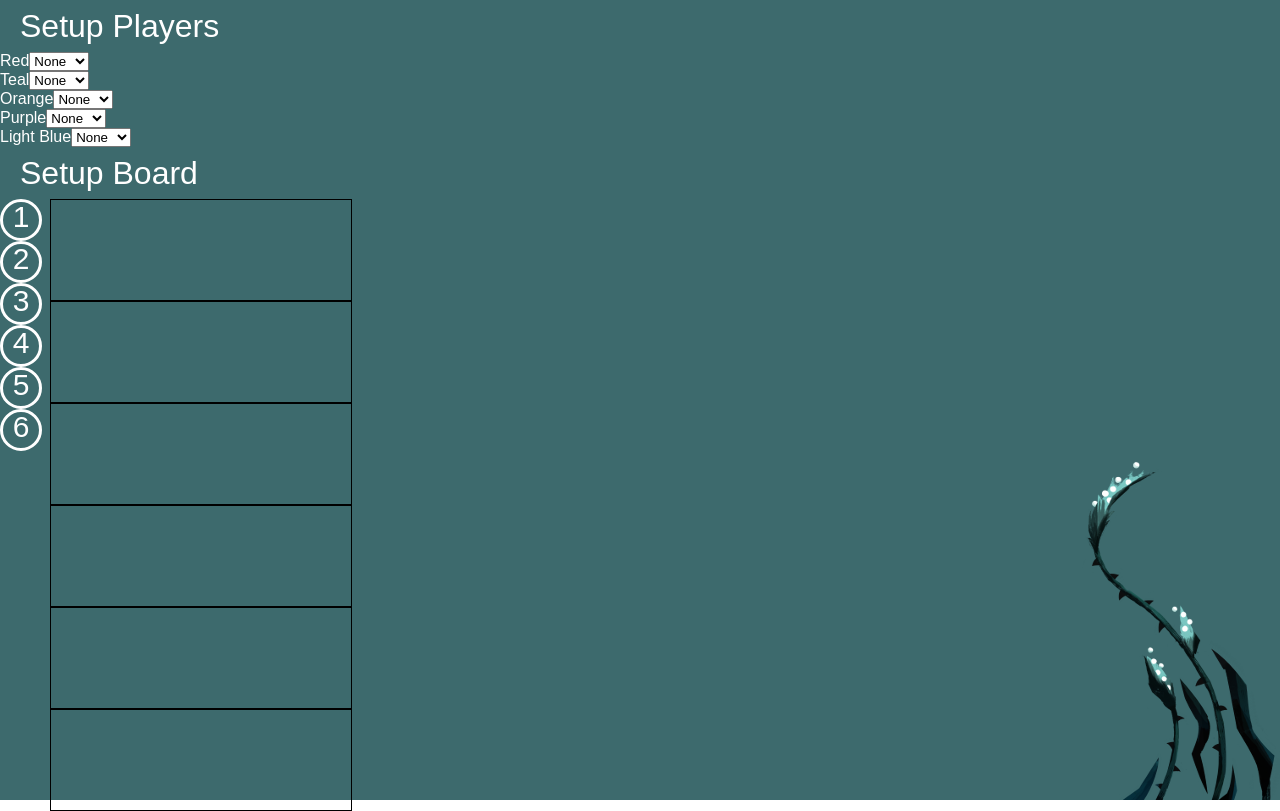
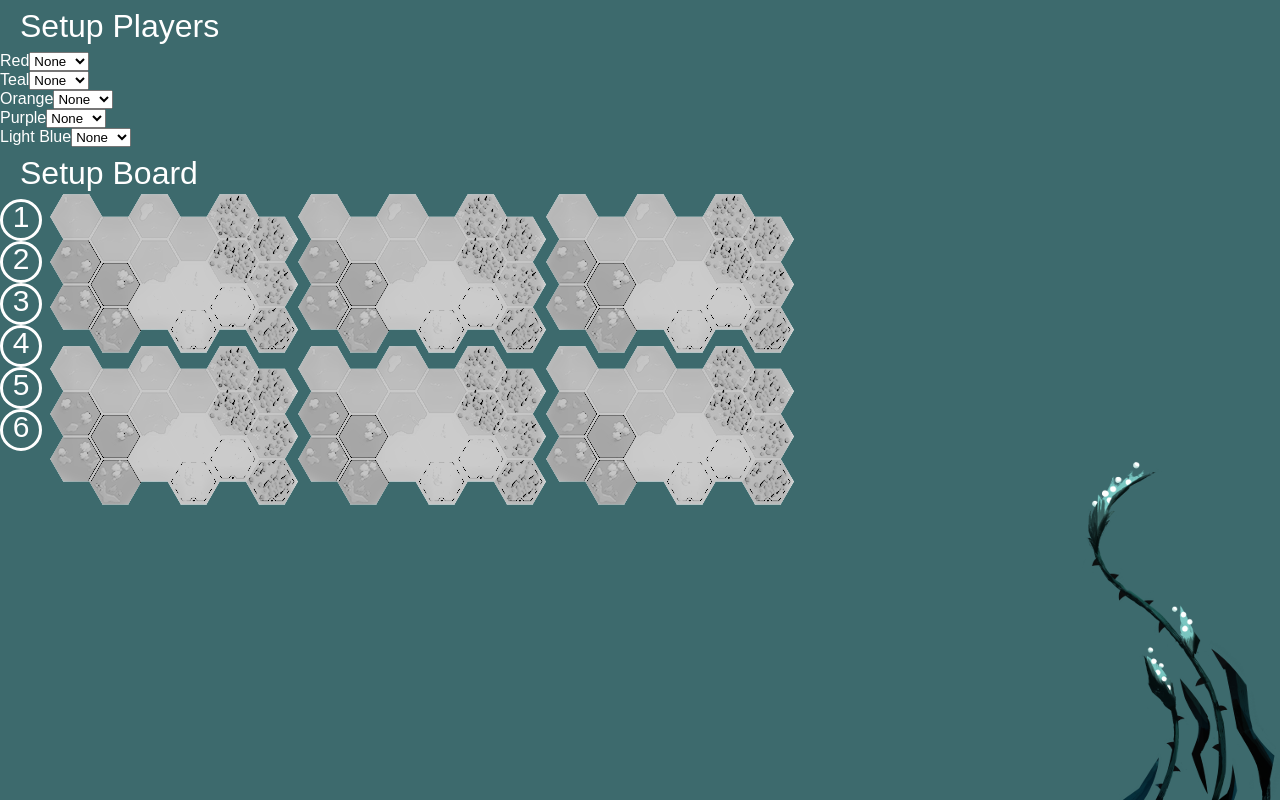
Before and after one commit to Deraj21/cryptid-bot, a React (Create React App) app: page /setup in a window 1280 px wide. Built offline with nearby package versions, Linux system fonts and the light colour scheme.

Commit message:
map chunks placable, rotatable

```diff
--- a/src/App.css
+++ b/src/App.css
@@ -93,24 +93,54 @@ h1 {
   background-repeat: no-repeat;
 }
 
+.SetupPage {
+  background-color: #BADDA55;
+}
+
 .BoardSetup .board-container {
   display: flex;
 }
 .BoardSetup .board-container .numbers-container {
   min-width: 50px;
 }
-.BoardSetup .board-container .draggable-number {
+.BoardSetup .board-container .numbers-container .draggable-number {
   font-size: 30px;
   border: 3px solid white;
   border-radius: 50%;
   width: 1.2em;
   height: 1.2em;
   text-align: center;
+  cursor: grab;
 }
-.BoardSetup .board-container .map-chunk {
-  height: 100px;
-  width: 300px;
-  border: 1px solid black;
+.BoardSetup .board-container .chunks-container {
+  display: flex;
+  flex-wrap: wrap;
+  max-width: 930px;
+}
+.BoardSetup .board-container .chunks-container .map-chunk {
+  margin: -5px 0px;
+}
+.BoardSetup .board-container .chunks-container .map-chunk .chunk-image {
+  cursor: grab;
+  transform: rotate(0deg);
+  transition-delay: 0.1s;
+  transition-duration: 0.3s;
+}
+.BoardSetup .board-container .chunks-container .map-chunk .chunk-image:hover {
+  transform: scale(1.05);
+  filter: brightness(1.2);
+}
+.BoardSetup .board-container .chunks-container .map-chunk .draggedOver {
+  transform: scale(1.05);
+  filter: brightness(1.2);
+}
+.BoardSetup .board-container .chunks-container .map-chunk .chunk-image-placeholder {
+  cursor: pointer;
+}
+.BoardSetup .board-container .chunks-container .map-chunk .chunk-image.rotated {
+  transition-delay: 0.1s;
+  transition-duration: 0.3s;
+  transform: rotate(180deg);
 }
 
 /*# sourceMappingURL=App.css.map */
--- a/src/components/BoardSetup.js
+++ b/src/components/BoardSetup.js
@@ -1,7 +1,9 @@
 import { useSelector, useDispatch } from "react-redux"
 import { slotDraggingChunk, updateDraggingChunk } from "../config/boardSlice"
+import MapChunk from "./MapChunk"
 
 export default function BoardSetup() {
+    // ducks
     const boardSetup = useSelector(s => s.board.boardSetup)
     const draggingChunk = useSelector(s => s.board.draggingChunk)
     const availableChunks = useSelector(s => s.board.availableChunks)
@@ -13,7 +15,10 @@ export default function BoardSetup() {
                 <div key={`key${i}`}
                     draggable="true"
                     className="draggable-number"
-                    onDragStart={ e => { dispatch(updateDraggingChunk(n)) } }
+                    onDragStart={ e => {
+                        dispatch(updateDraggingChunk(n))
+                        e.dataTransfer.setData("text/plain", "")
+                    }}
                 >
                     <p>{n + 1}</p>
                 </div>
@@ -23,20 +28,13 @@ export default function BoardSetup() {
     let mapChunks = boardSetup
         .map((chunk, index) => {
             return (
-                <div className="map-chunk"
-                    droppable="true"
-                    id={`mapchunk-${chunk}`} key={`key-${index}`}
-                    style={{ backgroundImage: chunk ? `url(../media/board-chunks/${1}.png)` : ''}}
-                    onDragEnter={e => e.preventDefault()}
-                    onDragOver={e => e.preventDefault()}
-                    onDrop={e => {
-                        dispatch(slotDraggingChunk(index))
-                    }}
-                >
-                    <p>{chunk !== null ? chunk+1 : ''}</p>
-                </div>
+                <MapChunk key={index} chunkId={chunk.chunkId} index={index} rotated={chunk.rotated} />
             )
         })
+
+    console.log(
+        boardSetup.map(chunk => chunk.chunkId + " " + chunk.rotated).join('\n')
+    )
 
     return (
         <div className="BoardSetup">
--- /dev/null
+++ b/src/components/MapChunk.js
@@ -0,0 +1,79 @@
+import { useState } from "react"
+import { useSelector, useDispatch } from "react-redux"
+import { slotDraggingChunk, updateDraggingChunk, removeChunk, rotateChunk } from "../config/boardSlice"
+
+import chunk_image_0 from "../media/board-chunks/0.png"
+import chunk_image_1 from "../media/board-chunks/1.png"
+import chunk_image_2 from "../media/board-chunks/2.png"
+import chunk_image_3 from "../media/board-chunks/3.png"
+import chunk_image_4 from "../media/board-chunks/4.png"
+import chunk_image_5 from "../media/board-chunks/5.png"
+import placeholderChunk from "../media/board-chunks/placeholder.png"
+
+const chunkImages = [ chunk_image_0, chunk_image_1, chunk_image_2, chunk_image_3, chunk_image_4, chunk_image_5 ]
+
+export default function MapChunk(props) {
+    // ducks
+    const dispatch = useDispatch()
+
+    // local state
+    const [droppable, setDroppable] = useState(true)
+
+    // props
+    const { chunkId, index, rotated } = props
+
+    return (
+        <div className="map-chunk"
+            droppable={""+droppable}
+            key={`${index}`}
+
+            onDragOver={e => e.preventDefault()}
+            onDragStart={ e => {
+                dispatch(updateDraggingChunk(chunkId))
+                e.dataTransfer.setData("text/plain", index)
+                setDroppable(true)
+            }}
+            onDragEnter={e => {
+                e.preventDefault()
+                e.target.classList.add("draggedOver")
+            }}
+            onDragLeave={e => {
+                console.log('on drag leave')
+                e.target.classList.remove("draggedOver")
+            }}
+            onDrop={e => {
+                if(droppable) {
+                    dispatch(slotDraggingChunk(index))
+                    setDroppable(false)
+                    let fromId = e.dataTransfer.getData("text/plain")
+                    if (fromId != "" && fromId != index) {
+                        dispatch(removeChunk(fromId))
+                    }
+                } else {
+                    // nothing?
+                }
+            }}
+            onClick={e => {
+                e.target.classList.toggle("rotated")
+                // dispatch(rotateChunk(chunkId))
+            }}
+        >
+            {
+                chunkId !== null
+                ?
+                <img className={`chunk-image${rotated ? " rotated" : ""}`}
+                    src={chunkImages[chunkId]}
+                    alt="map-chunk"
+                    draggable={""+!droppable}
+                />
+                :
+                <img className="chunk-image-placehoder"
+                    src={placeholderChunk}
+                    alt="placeholder-chunk"
+                    draggable={""+!droppable}
+                />
+            }
+
+        </div>
+    )
+}
--- a/src/config/boardSlice.js
+++ b/src/config/boardSlice.js
@@ -25,7 +25,14 @@ export const boardSlice = createSlice({
                 type: ""
             }
         },
-        boardSetup: [ null, null, null, null, null, null ],
+        boardSetup: [
+            { chunkId: null, rotated: false },
+            { chunkId: null, rotated: false },
+            { chunkId: null, rotated: false },
+            { chunkId: null, rotated: false },
+            { chunkId: null, rotated: false },
+            { chunkId: null, rotated: false },
+        ],
         availableChunks: [ 0, 1, 2, 3, 4, 5 ],
         draggingChunk: null
     },
@@ -34,10 +41,19 @@ export const boardSlice = createSlice({
             state.players[action.payload.key].type = action.payload.type
         },
         slotDraggingChunk: (state, action) => {
-            state.boardSetup[action.payload] = state.draggingChunk
+            state.boardSetup[action.payload].chunkId = state.draggingChunk
             let i = state.availableChunks.findIndex(v => v === state.draggingChunk)
-            state.availableChunks.splice(i, 1)
+            if (i !== -1) {
+                state.availableChunks.splice(i, 1)
+            }
             state.draggingChunk = null
+        },
+        removeChunk: (state, action) => {
+            state.boardSetup[action.payload].chunkId = null
+        },
+        rotateChunk: (state, action) => {
+            let i = state.boardSetup.findIndex(val => val.chunkId === action.payload)
+            state.boardSetup[i].rotated = !state.boardSetup[i].rotated
         },
         updateDraggingChunk: (state, action) => {
             state.draggingChunk = action.payload
@@ -45,7 +61,7 @@ export const boardSlice = createSlice({
     }
 })
 
-export const { updatePlayer, slotDraggingChunk, updateDraggingChunk } = boardSlice.actions
+export const { updatePlayer, slotDraggingChunk, removeChunk, rotateChunk, updateDraggingChunk } = boardSlice.actions
 
 export default boardSlice.reducer
 
--- a/src/pages/LandingPage.js
+++ b/src/pages/LandingPage.js
@@ -13,7 +13,7 @@ export default function LandingPage() {
                 <img src={title} alt="cryptid-title" />
 
                 <Link to="/setup">
-                    <button class="btn">Start Game</button>
+                    <button className="btn">Start Game</button>
                 </Link>
             </div>
 
--- a/src/styles/BoardSetup.sass
+++ b/src/styles/BoardSetup.sass
@@ -5,16 +5,42 @@
         .numbers-container
             min-width: 50px // TODO: hard-coded; change later
 
-        .draggable-number
-            font-size: 30px
-            border: 3px solid white
-            border-radius: 50%
+            .draggable-number
+                font-size: 30px
+                border: 3px solid white
+                border-radius: 50%
 
-            width: 1.2em
-            height: 1.2em
-            text-align: center
+                width: 1.2em
+                height: 1.2em
+                text-align: center
+                cursor: grab
 
-        .map-chunk
-            height: 100px
-            width: 300px
-            border: 1px solid black
+        .chunks-container
+            display: flex
+            flex-wrap: wrap
+            max-width: 930px
+
+            .map-chunk
+                margin: -5px 0px
+
+                .chunk-image
+                    cursor: grab
+                    transform: rotate(0deg)
+                    transition-delay: .1s
+                    transition-duration: .3s
+
+                    &:hover
+                        transform: scale(1.05)
+                        filter: brightness(1.2)
+
+                .draggedOver
+                    transform: scale(1.05)
+                    filter: brightness(1.2)
+
+                .chunk-image-placeholder
+                    cursor: pointer
+
+                .chunk-image.rotated
+                    transition-delay: .1s
+                    transition-duration: .3s
+                    transform: rotate(180deg)
--- a/src/styles/SetupPage.sass
+++ b/src/styles/SetupPage.sass
@@ -1 +1,2 @@
 .SetupPage
+    background-color: #BADDA55
```
Also changed, not shown: src/media/board-chunks/placeholder.png (added), 1 other file (tests, documents, lock files or other folders).
